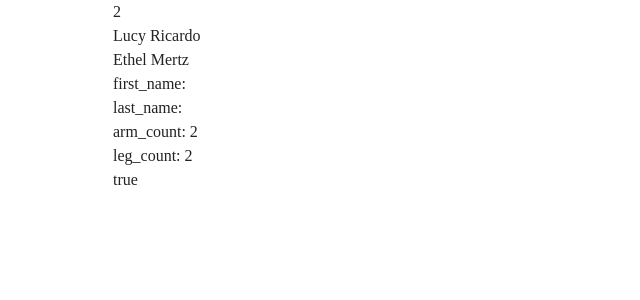
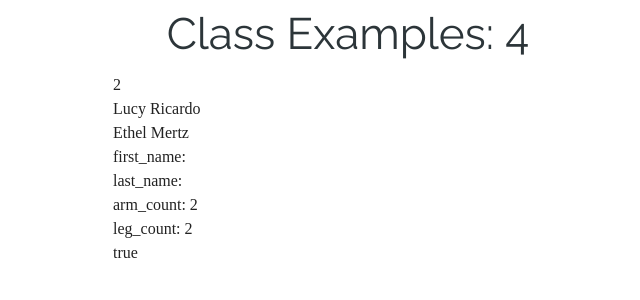
Before and after one commit to JamesVanWaza/phpmysqlbtb, a PHP site: page /btb_sandbox/class_example5.php in a window 1280 px wide. Shown: the top 300 px of the page, without its empty margins (42-682 px from the left). Run offline with PHP 8.4, Linux system fonts and the light colour scheme; some web fonts are replaced.

Commit message:
PSR-4 Format
Updated the div class

```diff
--- a/btb_sandbox/class_example5.php
+++ b/btb_sandbox/class_example5.php
@@ -1,7 +1,8 @@
+<?php include_once 'html5req.php';?>
     <div class="row">
-    <div class="large-6 columns medium-6 columns small-12 columns">
+        <div class="small-12 medium-6 large-6 columns">
+            <h1 class="text-center">Class Examples: 4</h1>
 <?php
-            include_once('html5req.php');
 class Person {
 	var $first_name;
 	var $last_name;
@@ -9,16 +10,16 @@
 	var $arm_count = 2;
 	var $leg_count = 2;
 
-                function say_hello(){
+	function say_hello() {
 		echo "Hello from inside the class. " . get_class($this) . "<br>";
 	}
 
-                function hello(){
+	function hello() {
 		$this->say_hello();
 	}
 
-                function full_name(){
-                    return $this->first_name . " "  . $this->last_name;
+	function full_name() {
+		return $this->first_name . " " . $this->last_name;
 	}
 }
 $person = new Person();
@@ -36,7 +37,7 @@
 
 /** Retrieves the list of vars */
 $vars = get_class_vars('Person');
-            foreach($vars as $var => $value){
+foreach ($vars as $var => $value) {
 	echo "{$var}: {$value}<br>";
 }
 
```
Lines whose indentation alone changed are shown as unchanged.
